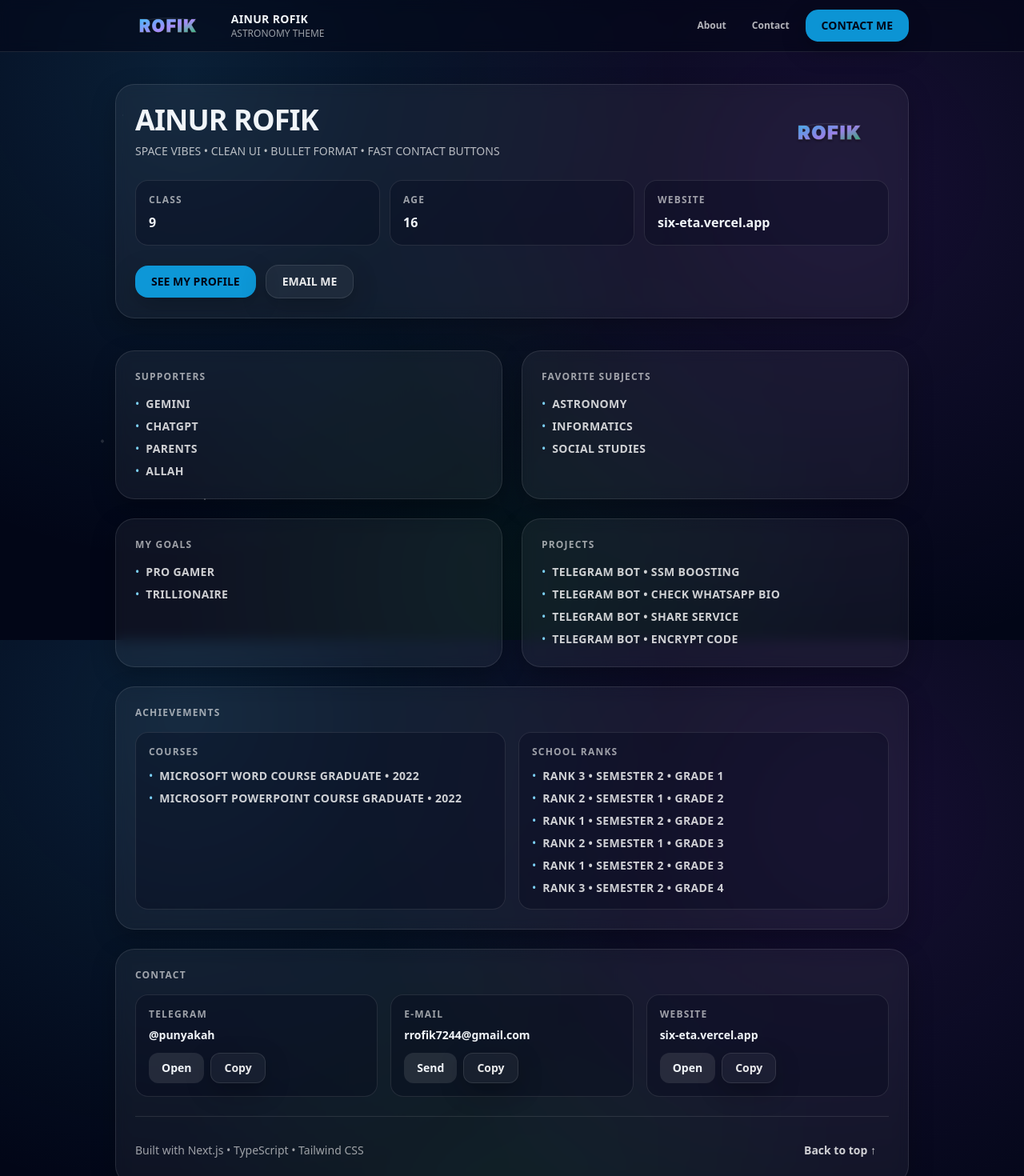
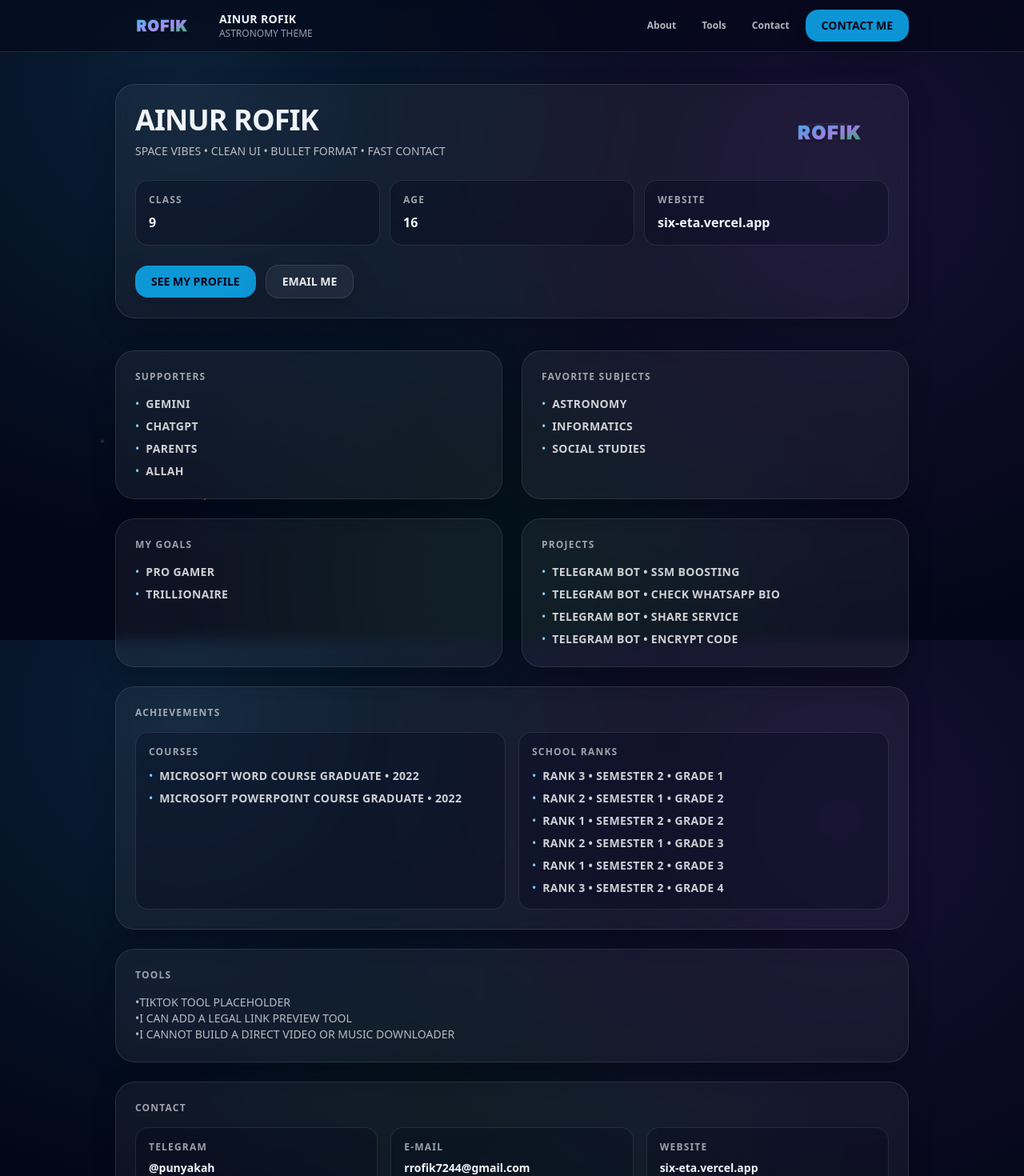
Before and after one commit to fyomell/ainur-about-me, a Next.js app: page / in a window 1280 px wide. Shown: the top 1470 px of the page at 80% size. Built offline with nearby package versions, Linux system fonts and the light colour scheme.

Commit message:
fix: mobile header overlap and add sidebar menu

```diff
--- a/pages/index.tsx
+++ b/pages/index.tsx
@@ -1,4 +1,4 @@
-import ScrollButton from "@/components/ScrollButton";
+import { useEffect, useState } from "react";
 import CopyButton from "@/components/CopyButton";
 import { profile } from "@/lib/profile";
 
@@ -24,7 +24,57 @@ function BulletList({ items }: { items: string[] }) {
   );
 }
 
+function IconButton({
+  onClick,
+  label,
+  children,
+}: {
+  onClick: () => void;
+  label: string;
+  children: React.ReactNode;
+}) {
+  return (
+    <button
+      type="button"
+      aria-label={label}
+      onClick={onClick}
+      className="inline-flex h-10 w-10 items-center justify-center rounded-2xl border border-white/10 bg-white/5 text-white/85 shadow-soft hover:bg-white/10 active:scale-[0.98]"
+    >
+      {children}
+    </button>
+  );
+}
+
+function DrawerLink({
+  href,
+  children,
+  onClick,
+}: {
+  href: string;
+  children: React.ReactNode;
+  onClick: () => void;
+}) {
+  return (
+    <a
+      href={href}
+      onClick={onClick}
+      className="block rounded-2xl border border-white/10 bg-white/5 px-4 py-3 text-sm font-bold text-white/85 hover:bg-white/10"
+    >
+      {children}
+    </a>
+  );
+}
+
 export default function Home() {
+  const [open, setOpen] = useState(false);
+
+  useEffect(() => {
+    document.body.style.overflow = open ? "hidden" : "";
+    return () => {
+      document.body.style.overflow = "";
+    };
+  }, [open]);
+
   const websiteUrl = profile.contact.website.startsWith("http")
     ? profile.contact.website
     : `https://${profile.contact.website}`;
@@ -32,27 +82,96 @@ export default function Home() {
   return (
     <main className="min-h-screen">
       {/* Header */}
-      <header className="sticky top-0 z-20 border-b border-white/10 bg-slate-950/55 backdrop-blur">
-        <div className="mx-auto flex max-w-5xl items-center justify-between px-4 py-3">
-          <div className="flex items-center gap-3">
-            <img src="/rofik-logo.svg" alt="ROFIK" className="h-9 w-auto" />
-            <div className="leading-tight">
-              <div className="text-sm font-extrabold tracking-wide">{profile.name}</div>
-              <div className="text-xs text-white/60">ASTRONOMY THEME</div>
+      <header className="sticky top-0 z-30 border-b border-white/10 bg-slate-950/55 backdrop-blur">
+        <div className="mx-auto flex max-w-5xl items-center justify-between gap-3 px-4 py-3">
+          {/* Left */}
+          <div className="flex min-w-0 flex-1 items-center gap-3">
+            <img src="/rofik-logo.svg" alt="ROFIK" className="h-7 w-auto shrink-0 sm:h-8" />
+            <div className="min-w-0 leading-tight">
+              <div className="truncate text-sm font-extrabold tracking-wide">{profile.name}</div>
+              <div className="hidden text-xs text-white/60 sm:block">ASTRONOMY THEME</div>
             </div>
           </div>
 
-          <nav className="flex items-center gap-2">
-            <a href="#about" className="rounded-xl px-3 py-2 text-xs font-semibold text-white/70 hover:bg-white/5 hover:text-white">
+          {/* Desktop nav */}
+          <nav className="hidden items-center gap-2 sm:flex">
+            <a
+              href="#about"
+              className="rounded-xl px-3 py-2 text-xs font-semibold text-white/70 hover:bg-white/5 hover:text-white"
+            >
               About
             </a>
-            <a href="#contact" className="rounded-xl px-3 py-2 text-xs font-semibold text-white/70 hover:bg-white/5 hover:text-white">
+            <a
+              href="#tools"
+              className="rounded-xl px-3 py-2 text-xs font-semibold text-white/70 hover:bg-white/5 hover:text-white"
+            >
+              Tools
+            </a>
+            <a
+              href="#contact"
+              className="rounded-xl px-3 py-2 text-xs font-semibold text-white/70 hover:bg-white/5 hover:text-white"
+            >
               Contact
             </a>
-            <ScrollButton targetId="contact">CONTACT ME</ScrollButton>
+            <a
+              href="#contact"
+              className="inline-flex items-center justify-center rounded-2xl bg-sky-500/90 px-5 py-2.5 text-sm font-bold text-slate-950 shadow-soft transition hover:bg-sky-400 active:scale-[0.98]"
+            >
+              CONTACT ME
+            </a>
           </nav>
+
+          {/* Mobile button */}
+          <div className="sm:hidden">
+            <IconButton onClick={() => setOpen(true)} label="Open menu">
+              <svg width="22" height="22" viewBox="0 0 24 24" fill="none">
+                <path d="M4 7h16M4 12h16M4 17h16" stroke="currentColor" strokeWidth="2" strokeLinecap="round"/>
+              </svg>
+            </IconButton>
+          </div>
         </div>
       </header>
+
+      {/* Drawer */}
+      {open ? (
+        <div className="fixed inset-0 z-40">
+          <div
+            className="absolute inset-0 bg-black/55"
+            onClick={() => setOpen(false)}
+          />
+          <aside className="absolute right-0 top-0 h-full w-[82%] max-w-sm border-l border-white/10 bg-slate-950/90 p-4 backdrop-blur">
+            <div className="flex items-center justify-between">
+              <div className="flex items-center gap-2">
+                <img src="/rofik-logo.svg" alt="ROFIK" className="h-7 w-auto" />
+                <div className="text-sm font-extrabold tracking-wide">MENU</div>
+              </div>
+              <IconButton onClick={() => setOpen(false)} label="Close menu">
+                <svg width="22" height="22" viewBox="0 0 24 24" fill="none">
+                  <path d="M6 6l12 12M18 6L6 18" stroke="currentColor" strokeWidth="2" strokeLinecap="round"/>
+                </svg>
+              </IconButton>
+            </div>
+
+            <div className="mt-4 space-y-3">
+              <DrawerLink href="#about" onClick={() => setOpen(false)}>ABOUT</DrawerLink>
+              <DrawerLink href="#tools" onClick={() => setOpen(false)}>TOOLS</DrawerLink>
+              <DrawerLink href="#contact" onClick={() => setOpen(false)}>CONTACT</DrawerLink>
+
+              <a
+                href="#contact"
+                onClick={() => setOpen(false)}
+                className="mt-2 inline-flex w-full items-center justify-center rounded-2xl bg-sky-500/90 px-5 py-3 text-sm font-black text-slate-950 shadow-soft transition hover:bg-sky-400 active:scale-[0.98]"
+              >
+                CONTACT ME
+              </a>
+            </div>
+
+            <div className="mt-6 rounded-2xl border border-white/10 bg-white/5 p-4 text-xs text-white/60">
+              SPACE UI • CLEAN • MOBILE FRIENDLY
+            </div>
+          </aside>
+        </div>
+      ) : null}
 
       {/* Hero */}
       <section className="mx-auto max-w-5xl px-4 pb-10 pt-10">
@@ -61,13 +180,11 @@ export default function Home() {
             <div>
               <h1 className="text-3xl font-black tracking-tight md:text-4xl">{profile.name}</h1>
               <p className="mt-2 max-w-2xl text-sm leading-relaxed text-white/70">
-                SPACE VIBES • CLEAN UI • BULLET FORMAT • FAST CONTACT BUTTONS
+                SPACE VIBES • CLEAN UI • BULLET FORMAT • FAST CONTACT
               </p>
             </div>
 
-            <div className="flex items-center gap-3">
-              <img src="/rofik-logo.svg" alt="ROFIK" className="h-10 w-auto opacity-90" />
-            </div>
+            <img src="/rofik-logo.svg" alt="ROFIK" className="h-10 w-auto opacity-90" />
           </div>
 
           <div className="mt-6 grid gap-3 sm:grid-cols-2 md:grid-cols-3">
@@ -75,12 +192,10 @@ export default function Home() {
               <div className="text-xs font-extrabold tracking-widest text-white/60">CLASS</div>
               <div className="mt-2 text-base font-bold">{profile.class}</div>
             </div>
-
             <div className="rounded-2xl border border-white/10 bg-slate-950/30 p-4">
               <div className="text-xs font-extrabold tracking-widest text-white/60">AGE</div>
               <div className="mt-2 text-base font-bold">{profile.age}</div>
             </div>
-
             <div className="rounded-2xl border border-white/10 bg-slate-950/30 p-4">
               <div className="text-xs font-extrabold tracking-widest text-white/60">WEBSITE</div>
               <div className="mt-2 text-base font-bold">{profile.contact.website}</div>
@@ -88,7 +203,12 @@ export default function Home() {
           </div>
 
           <div className="mt-6 flex flex-wrap items-center gap-3">
-            <ScrollButton targetId="about">SEE MY PROFILE</ScrollButton>
+            <a
+              href="#about"
+              className="inline-flex items-center justify-center rounded-2xl bg-sky-500/90 px-5 py-2.5 text-sm font-bold text-slate-950 shadow-soft transition hover:bg-sky-400 active:scale-[0.98]"
+            >
+              SEE MY PROFILE
+            </a>
             <a
               href={`mailto:${profile.contact.email}`}
               className="inline-flex items-center justify-center rounded-2xl border border-white/10 bg-white/5 px-5 py-2.5 text-sm font-bold text-white/90 shadow-soft transition hover:bg-white/10 active:scale-[0.98]"
@@ -137,6 +257,20 @@ export default function Home() {
           </div>
         </Card>
 
+        {/* Tools */}
+        <div id="tools" className="scroll-mt-24">
+          <Card title="TOOLS">
+            <div className="text-sm text-white/70">
+              •TIKTOK TOOL PLACEHOLDER
+              <br />
+              •I CAN ADD A LEGAL LINK PREVIEW TOOL
+              <br />
+              •I CANNOT BUILD A DIRECT VIDEO OR MUSIC DOWNLOADER
+            </div>
+          </Card>
+        </div>
+
+        {/* Contact */}
         <div id="contact" className="scroll-mt-24">
           <Card title="CONTACT">
             <div className="grid gap-4 md:grid-cols-3">
```
